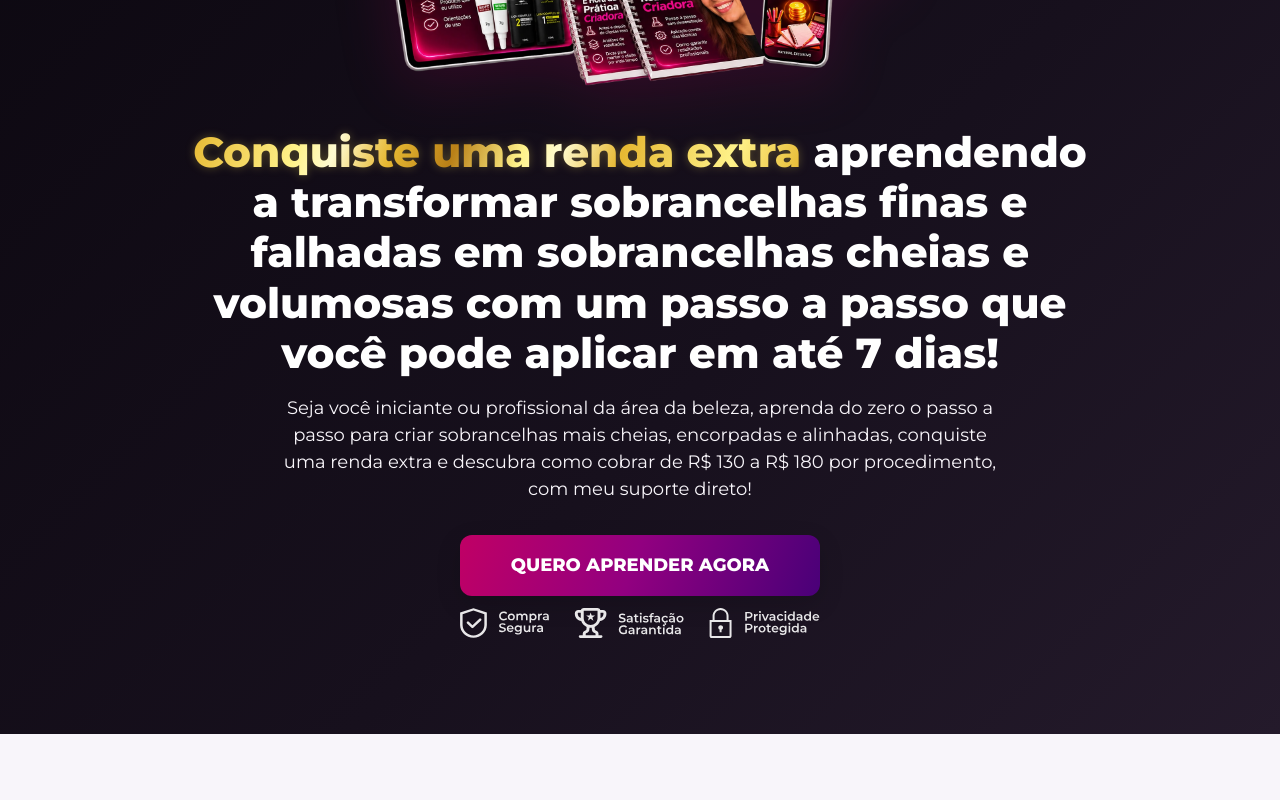
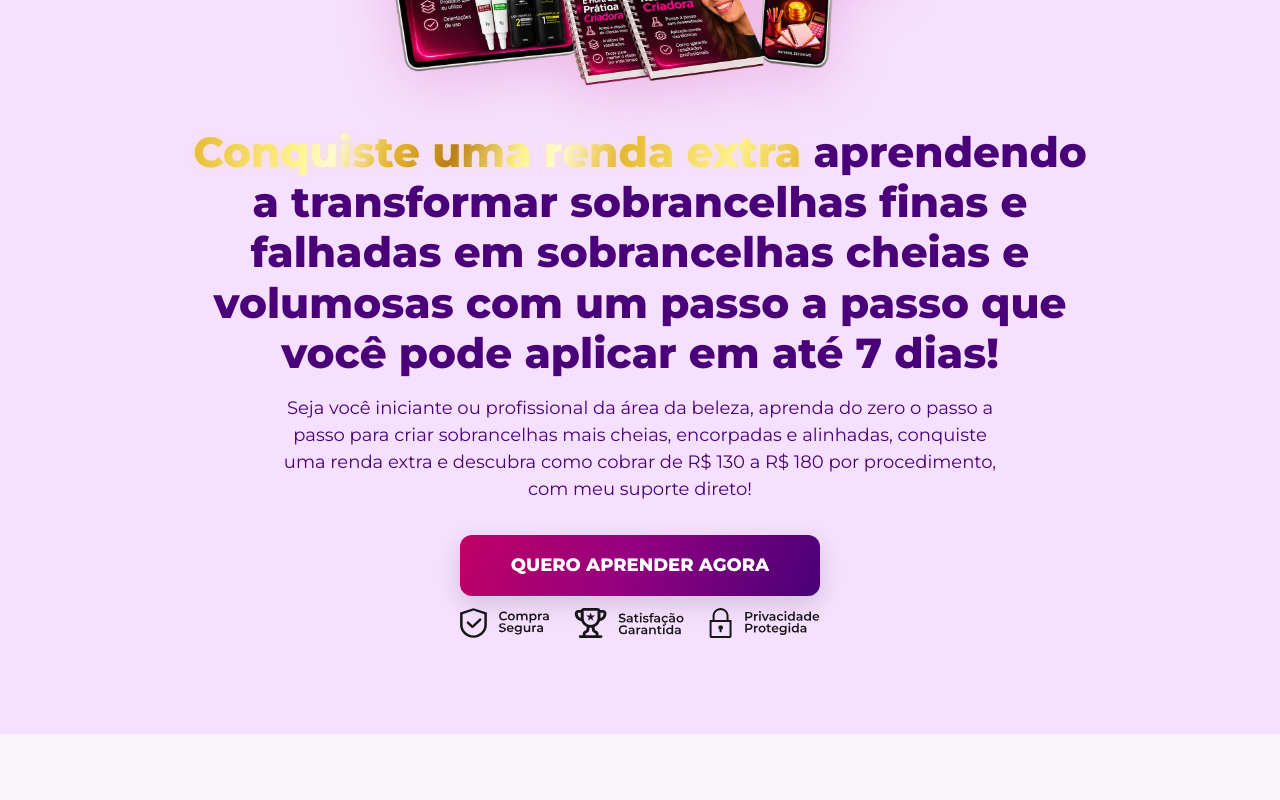
Before and after one commit to lupitavun10-netizen/projeto-01, a React (Vite) app: page / in a window 1280 px wide. Shown: the part 360-1160 px from the top of the page. Built offline with nearby package versions, Linux system fonts and the light colour scheme.

Commit message:
Aplica fundo lilas claro e textos roxos na Hero preservando dourado e CTA

```diff
--- a/src/styles/index.css
+++ b/src/styles/index.css
@@ -19,11 +19,12 @@ footer { padding-block:48px; border-top:1px solid var(--border-soft); background
 .copy-paragraphs { white-space: pre-line; }
 
 /* Larissa Beauty — section colors and contrast */
-.hero { background:linear-gradient(135deg,var(--background-dark) 0%,var(--background-dark-secondary) 60%,var(--background-card) 100%); color:var(--text-soft) }
-.hero h1 { color:var(--text-on-dark); font-weight:800 }
+.hero { background:var(--background-hero); color:var(--text-hero) }
+.hero h1 { color:var(--text-hero); font-weight:800 }
 .gradient-text { background:linear-gradient(110deg,var(--cta-color),var(--cta-light) 48%,var(--cta-dark)); background-clip:text; -webkit-background-clip:text; color:transparent }
 .hero-media { filter:drop-shadow(0 12px 28px rgba(192,0,101,.18)) }
-.hero-action img,.offer-action img { filter:brightness(0) invert(1); opacity:.9 }
+.hero-action img { filter:none; opacity:.9 }
+.offer-action img { filter:brightness(0) invert(1); opacity:.9 }
 .button { background-size:100% 100%; font-weight:800; min-height:60px; border-radius:12px }
 .button:hover { transform:translateY(-2px); box-shadow:0 10px 26px rgba(73,0,120,.22) }
 .button:active { transform:scale(.98) }
```
